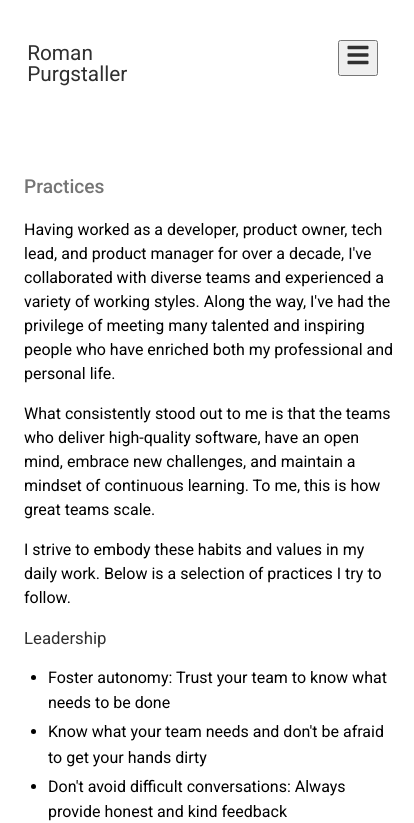
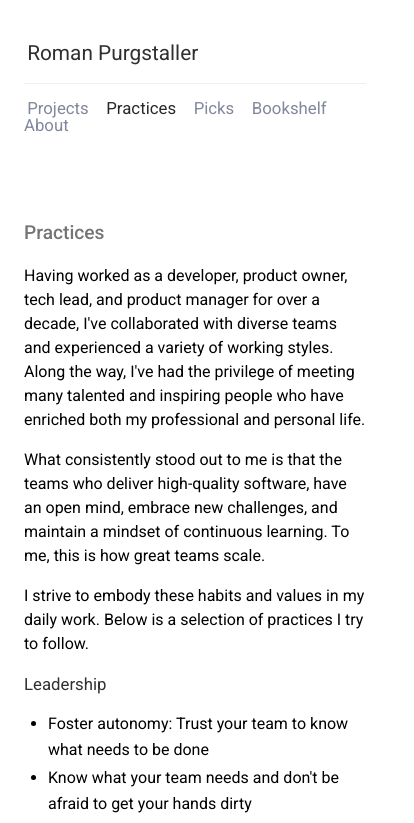
Before and after one commit to rpurgstaller/portfolio-website-react, a React (Create React App) app: page /practices in a window 390 px wide. Shown: the top 823 px of the page, 414 px wide, since content can reach past the window. Built offline with nearby package versions, Linux system fonts and the light colour scheme.

Commit message:
draft: responsive header menu

```diff
--- a/src/components/Header.js
+++ b/src/components/Header.js
@@ -1,7 +1,7 @@
 import React from "react";
 import { FaTimes, FaBars } from "react-icons/fa";
 import { NavLink } from "react-router-dom";
-
+import { NavItems } from "./NavItems";
 
 export default function Header() {
   const [open, setOpen] = React.useState(false);
@@ -24,54 +24,30 @@ export default function Header() {
             Roman Purgstaller
           </NavLink>
         </div>
-        <div className={"header-container-nav" }>
+        <div className="header-container-nav">
           <nav className={"navbar" + (open ? " open" : "")}>
+            <button onClick={handleClick} className="header-nav-button-close responsive-btn">
+                <FaTimes className="responsive-btn-icon"/>
+            </button>
+            {NavItems.map((item, index) => {
+              return (
                 <NavLink
-              to="/projects"
+                  key={index}
+                  to={item.to}
                   className={({ isActive }) =>
                     isActive ? "link-border nav active" : "link-border nav"
                   }
-              title="Projects"
+                  title={item.title}
+                  onClick={handleClick}
                 >
-              Projects
+                  {item.title}
                 </NavLink>
-            <NavLink
-              to="/practices"
-              className={({ isActive }) =>
-                isActive ? "link-border nav active" : "link-border nav"
-              }
-              title="Practices"
-            >
-              Practices
-            </NavLink>
-            <NavLink
-              to="/picks"
-              className={({ isActive }) =>
-                isActive ? "link-border nav active" : "link-border nav"
-              }
-            >
-              Picks
-            </NavLink>
-            <NavLink
-              to="/bookshelf"
-              className={({ isActive }) =>
-                isActive ? "link-border nav active" : "link-border nav"
-              }
-            >
-              Bookshelf
-            </NavLink>
-            <NavLink
-              to="/about"
-              className={({ isActive }) =>
-                isActive ? "link-border nav active" : "link-border nav"
-              }
-            >
-              About
-            </NavLink>
+              );
+            })}
           </nav>
         </div>
-        <button onClick={handleClick} className="header-nav-button">
-            {open ? <FaTimes /> : <FaBars />}
+        <button onClick={handleClick} className="header-nav-button responsive-btn">
+            <FaBars className="responsive-btn-icon"/>
         </button>
     </header>
   );
--- /dev/null
+++ b/src/components/NavItems.js
@@ -0,0 +1,22 @@
+export const NavItems = [
+  {
+    to: "/projects",
+    title: "Projects",
+  },
+  {
+    to: "/practices",
+    title: "Practices",
+  },
+  {
+    to: "/picks",
+    title: "Picks",
+  },
+  {
+    to: "/bookshelf",
+    title: "Bookshelf",
+  },
+  {
+    to: "/about",
+    title: "About",
+  }
+];
--- a/src/styles/app.scss
+++ b/src/styles/app.scss
@@ -160,7 +160,6 @@ $max-width: 1048px;
   max-width: $max-width;
 
   @media (max-width: responsive.$breakpoint-mobile) {
-    width: 100%;
     padding: $padding-mobile;
     display: flex;
     flex-direction: column;
--- a/src/styles/bookshelf.scss
+++ b/src/styles/bookshelf.scss
@@ -12,9 +12,6 @@
   justify-content: space-between;
 }
 
-.bookshelf-title-column {
-}
-
 .bookshelf-author {
   font-size: 0.9rem;
   color: colors.$secondary-text;
--- a/src/styles/copyright.scss
+++ b/src/styles/copyright.scss
@@ -13,9 +13,3 @@
   font-size: 0.8rem;
   color: colors.$secondary-text;
 }
-
-.copyright-txt {
-}
-
-.copyright-btn {
-}
--- a/src/styles/header.scss
+++ b/src/styles/header.scss
@@ -22,7 +22,6 @@
   display: none;
 
   float: right;
-  font-size: 1.5rem;
   margin-right: 20px;
   color: colors.$primary-text;
   cursor: pointer;
@@ -31,6 +30,10 @@
   left: -8px;
   right: -8px;
   bottom: -5px;
+}
+
+.header-nav-button-close {
+  display: none;
 }
 
 .header-logo {
@@ -59,11 +62,29 @@
   bottom: -5px;
 }
 
+.responsive-btn {
+  border: none;
+  background-color: transparent;
+
+  .responsive-btn-icon {
+    color: colors.$primary-text;
+    font-size: 1.7rem;
+  }
+}
+
 @media (max-width: responsive.$breakpoint-mobile) {
-  .header-nav-button {
-    display: block;
+  // .header-nav-button {
+  //   display: block;
+  // }
 
-  }
+  // .header-nav-button-close {
+  //   display: block;
+
+  //   position: absolute;
+  //   top: 2.4rem;
+  //   right: 0.75rem;
+  //   font-size: 2rem;
+  // }
 
   .header-container {
     width: 100%;
@@ -71,37 +92,48 @@
 
   .header-container-logo {
     text-align: left;
+    width: 100%;
+  }
+
+  .header-container-nav {
+    width: 100%;
+    float: left;
+    text-align: center;
+    border-top: 1px solid colors.$light-gray;
+    margin-top: 16px;
+    padding-top: 16px;
   }
 
   .navbar {
     text-align: left;
-    display: none;
+    // display: none;
     justify-content: space-between;
   }
 
-  .navbar.open {
-    display: flex;
-    flex-direction: column;
-    align-items: flex-start;
-    justify-content: flex-start;
-    background-color: rgb(199, 189, 189);
-    width: 100vw;
-    height: 100vh;
-    position: absolute;
-    top: 0;
-    right: 0;
-    z-index: 9999;
-    padding: 8rem 1rem 4rem;
-    text-align: center;
 
-    .nav {
-      display: block;
-      width: 100%;
-      margin: 1.5rem 0;
-      font-size: 1.5rem;
-      color: colors.$primary-text;
-    }
-  }
+  // .navbar.open {
+  //   display: flex;
+  //   flex-direction: column;
+  //   align-items: flex-start;
+  //   justify-content: flex-start;
+  //   background-color: rgb(199, 189, 189);
+  //   width: 100vw;
+  //   height: 100vh;
+  //   position: absolute;
+  //   top: 0;
+  //   right: 0;
+  //   z-index: 9999;
+  //   padding: 8rem 1rem 4rem;
+  //   text-align: center;
+
+  //   .nav {
+  //     display: block;
+  //     width: 100%;
+  //     margin: 1.5rem 0;
+  //     font-size: 1.5rem;
+  //     color: colors.$primary-text;
+  //   }
+  // }
 
   .nav {
     margin: 0 0.7rem 0 0;
--- a/src/styles/home.scss
+++ b/src/styles/home.scss
@@ -74,8 +74,4 @@
   .social-icons-container {
     display: flex;
   }
-
-  .svg-icon {
-    //margin: 0 1rem 1rem 0;
-  }
 }
```
Lines whose indentation alone changed are shown as unchanged.
